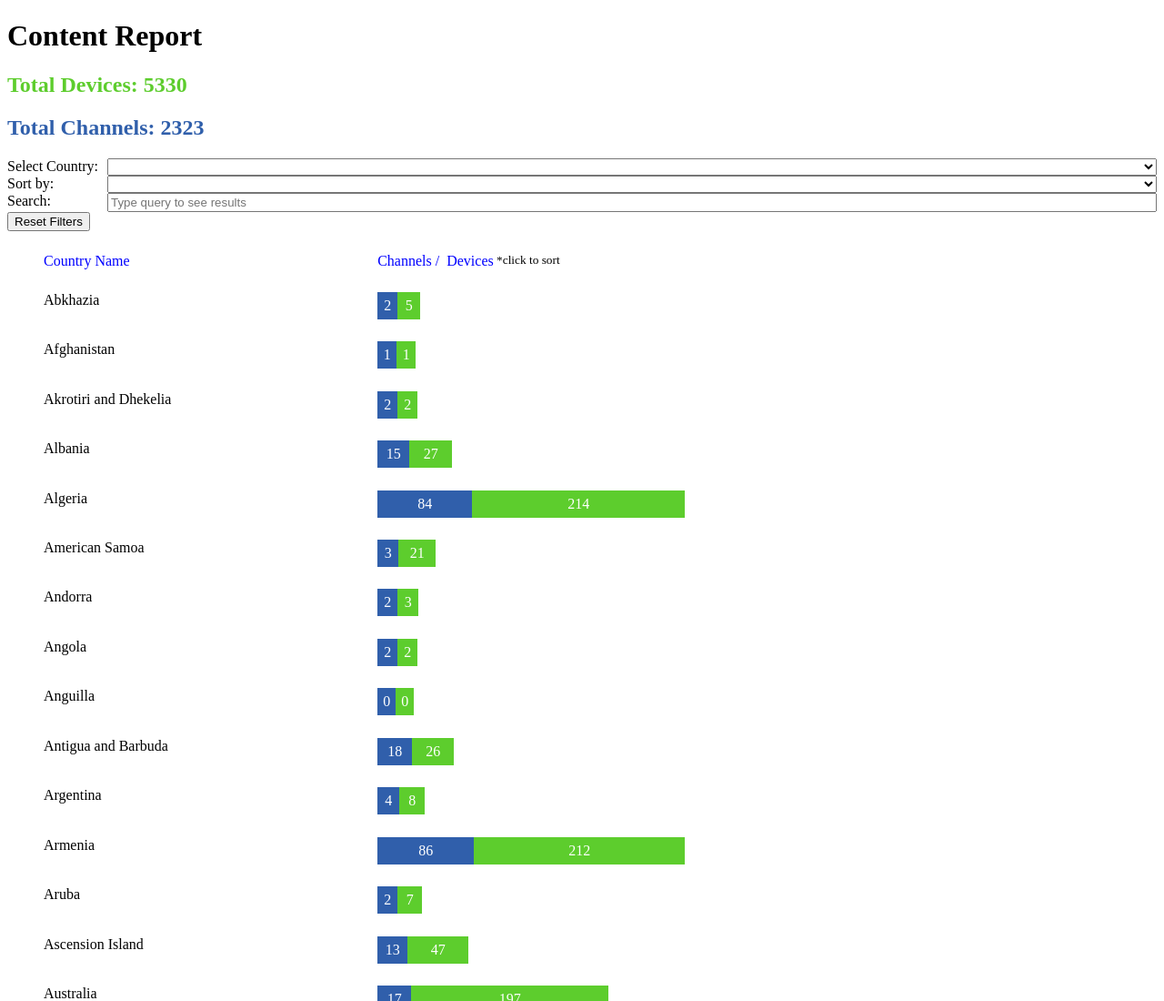
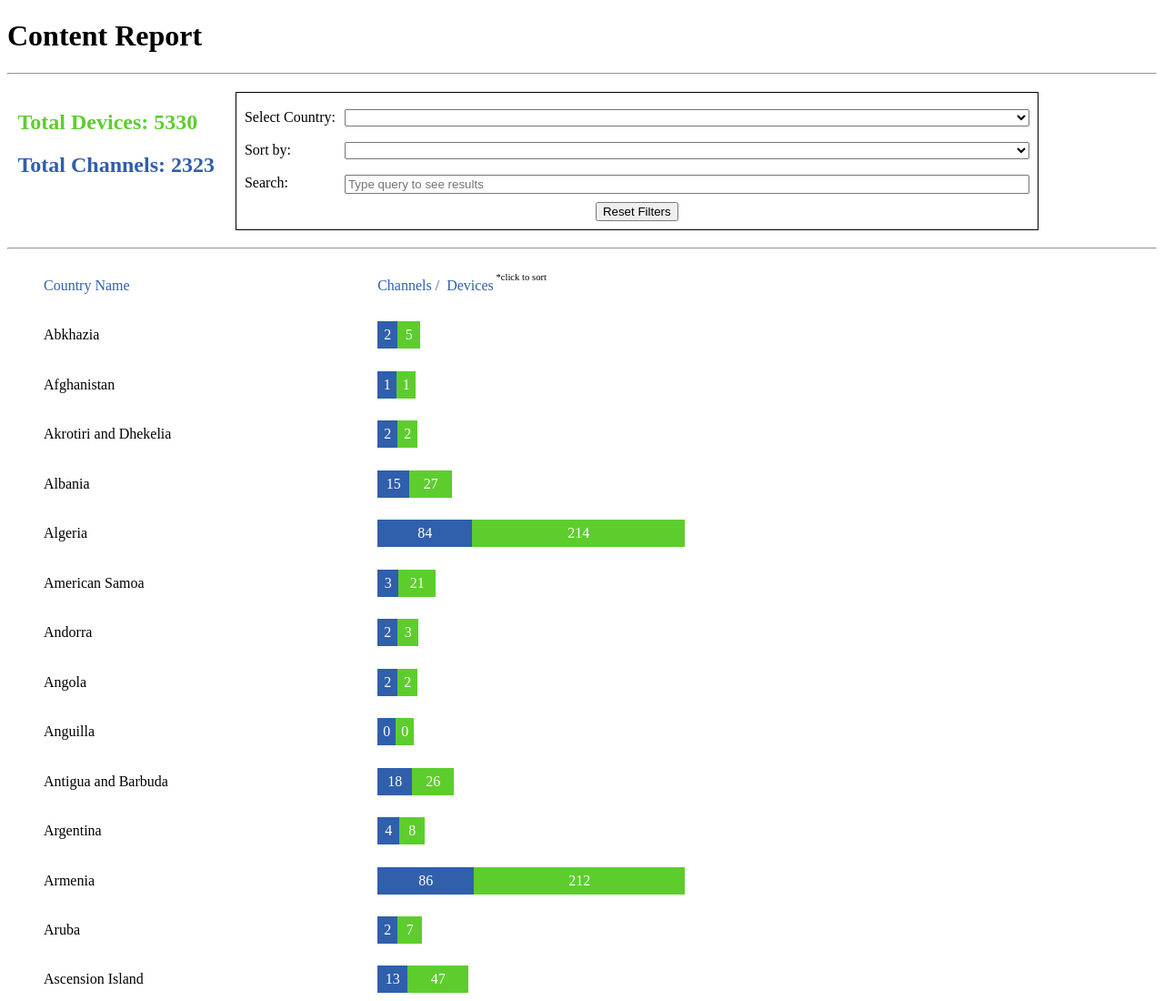
Before and after one commit to gtrabbit/iwtest, a website: page index.html in a window 1280 px wide. Shown: the top 1100 px of the page at 91% size. Drawn offline with nearby package versions, Linux system fonts and the light colour scheme.

Commit message:
Feat: Modularize code, polish

```diff
--- a/SASS/main.scss
+++ b/SASS/main.scss
@@ -1,23 +1,16 @@
 // ------- Variables ------- >>>
-$blue: hsl(217°, 56%, 43%);
-$green: hsl(102°, 64%, 49%);
+$blue: hsl(217, 56%, 43%);
+$green: hsl(102, 64%, 49%);
 
 
 
 // ----------- Headers ------ >>>
 
-
-.header {
-	font-weight: 600;
-}
-
 .device-header {
-	@extend .header;
 	color: $green;
 }
 
 .channels-header {
-	@extend .header;
 	color: $blue;
 }
 
@@ -53,12 +46,11 @@ $green: hsl(102°, 64%, 49%);
 
 .country-name {
 	width: 30%;
+	line-height: 30px;
 }
-
 
 .country-disp {
 	display: flex;
-	justify-content: flex-start;
 	flex-wrap: wrap;
 }
 
@@ -70,30 +62,53 @@ $green: hsl(102°, 64%, 49%);
 
 // ------------ filtering ------>>>>
 
+.top {
+	width: 90vw;
+	display: flex;
+	flex-wrap: wrap;
+
+	div {
+		margin: 1%;
+	}
+
+	.filters{
+		width: 60%;
+		flex-grow: 1;
+	}
+}
+
 .sorter-a {
-	color: blue;
+	color: $blue;
 	cursor: pointer;
+	line-height: 30px;
 }
 
 .filters-form {
 	display: flex;
 	flex-wrap: wrap;
+	width: 97%;
 	justify-content: space-around;
+	border: solid black 1px;
+	padding: 1%;
 
 	div {
 		display: flex;
 		width: 100%;
+		margin: 1% 0;
 		.labels {
 			min-width: 100px;
 			margin-right: 10px;
 		}
 		select, input {
 			flex-grow: 1;
+			width: 70%;
 		}
 	}
 }
 
-
+sup{
+	font-size: 8pt;
+}
 
 
 
--- /dev/null
+++ b/country-display.html
@@ -0,0 +1,20 @@
+<li class="country-list-item">
+			<div class="country-disp">
+			<span class="country-name">{{$ctrl.country.name || 'Unnamed Nation'}}</span>
+			<div class="bars">
+			<span
+				class="channels"
+				ng-style="{'width': '{{$ctrl.country.data['Channels'] + 20}}px'}"
+				>
+				{{$ctrl.country.data['Channels']}}
+			</span>
+			<span
+				class="devices"
+				ng-style="{'width': '{{$ctrl.country.data['Devices'] + 20}}px'}"
+				>
+				{{$ctrl.country.data['Devices']}}
+			</span>
+
+			</div>
+		</div>
+</li>
--- a/country-display.js
+++ b/country-display.js
@@ -1,6 +1,10 @@
-angular.module('app').component('country-display', {
-	templateUrl: 'templates/country-display.html',
-	bindings: {
-		country: '='
-	}
-})
+(function(angular){
+	'use strict';
+
+	angular.module('iwApp').component('countryDisplay', {
+		templateUrl: 'country-display.html',
+		bindings: {
+			country: '<'
+		}
+	});
+})(window.angular)
--- a/index.html
+++ b/index.html
@@ -1,17 +1,26 @@
 <!DOCTYPE html>
-<html ng-app="app" ng-controller="controller as controller">
+<html>
 <head>
 	<meta name="viewport" content="width=device-width, initial-scale=1">
+	<meta charset="utf-8">
 	<link rel="stylesheet" type="text/css" href="css/main.css">
-<title>Frontend Applicant Test</title>
+
+
+	<title>Frontend Applicant Test</title>
+
+	<script src="node_modules/angular/angular.js"></script>
+	<script src="app.js"></script>
+	<script src="country-display.js"></script>
+
 
 </head>
-<body>
+<body ng-app="iwApp" ng-controller="controller as controller">
 	<header>
 		<h1>Content Report</h1>
+		<hr>
 	</header>
-	<div>
-		<div>
+	<div class="top">
+		<div class="totals">
 			<h2 class="device-header"> Total Devices: {{totals['Devices']}} </h2>
 			<h2 class="channels-header"> Total Channels: {{totals['Channels']}} </h2>
 		</div>
@@ -54,12 +63,13 @@
 						ng-model="filter.typedFilter"
 						ng-change="filter.updateFilter('search', filter.typedFilter)">
 				</div>
+				<button ng-click="filter.updateFilter('clear')">Reset Filters</button>
 			</form>
-			<button ng-click="filter.updateFilter('clear')">Reset Filters</button>
+
 		</div>
 	</div>
 
-
+	<hr>
 
 	<ul>
 		<li class="country-list-item">
@@ -87,36 +97,11 @@
 
 			</div>
 		</li>
-		<li
-			class="country-list-item"
-			ng-repeat="country in controller.displayData">
+		<country-display ng-repeat="country in controller.displayData" country="country">
+		</country-display>
 
-		<!-- <country-display country="country"> </country-display> -->
-		<div class="country-disp">
-			<span class="country-name">{{country.name || 'Unnamed Nation'}}</span>
-			<div class="bars">
-			<span
-				class="channels"
-				ng-style="{'width': '{{country.data['Channels'] + 20}}px'}"
-				>
-				{{country.data['Channels']}}
-			</span>
-			<span
-				class="devices"
-				ng-style="{'width': '{{country.data['Devices'] + 20}}px'}"
-				>
-				{{country.data['Devices']}}
-			</span>
 
-			</div>
-		</div>
-		</li>
 	</ul>
 
-
-
-
-<script src="node_modules/angular/angular.js"></script>
-<script src="app.js"></script>
 </body>
 </html>
--- a/package.json
+++ b/package.json
@@ -5,5 +5,4 @@
   "main": "index.html",
   "author": "Industry Weapon",
   "license": "ISC",
-
 }
```
Also changed, not shown: app.js (+10 -3 lines), templates/country-display.html (deleted, +0 -18 lines), README.md, css/main.css, 2 other files.
